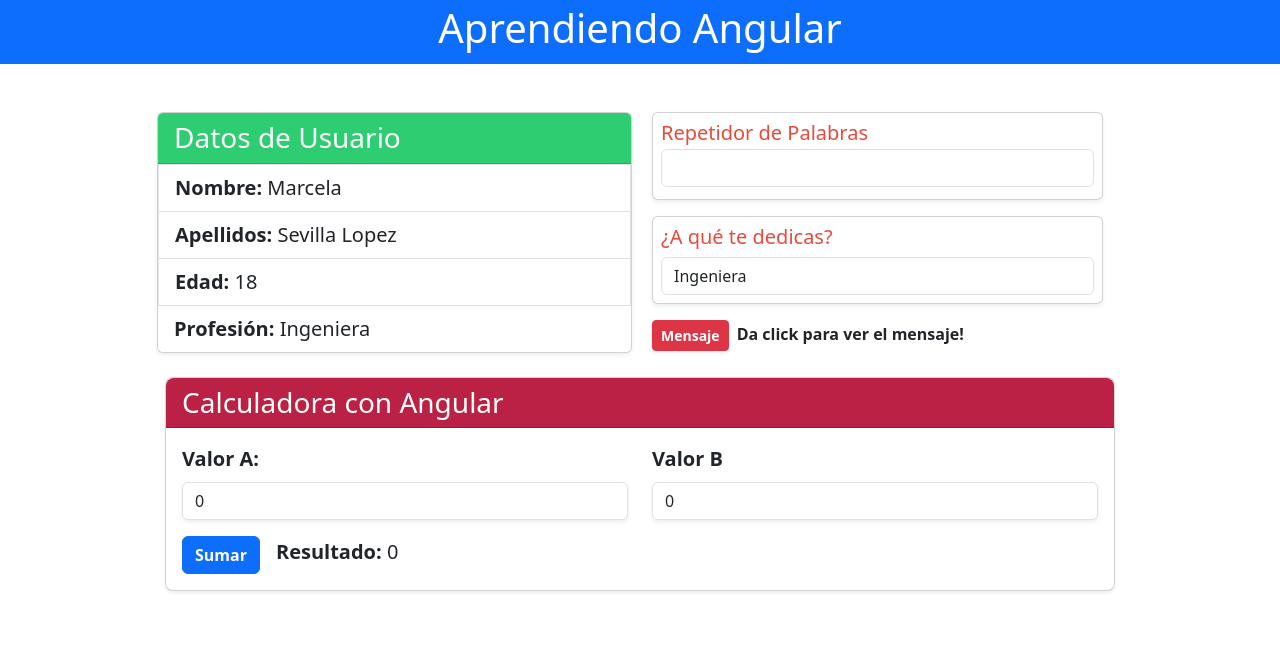
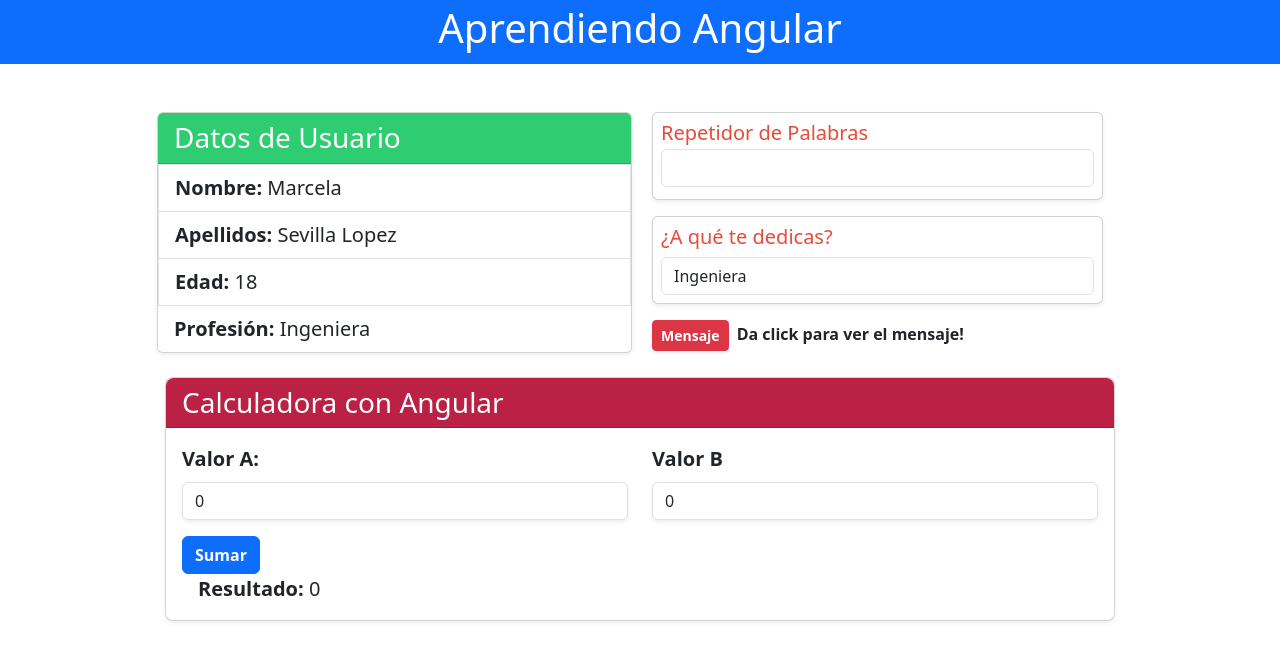
Before and after one commit to Marcela-Sevilla/Angular-App, an Angular app: page / in a window 1280 px wide. Shown: the top 660 px of the page. Built offline with nearby package versions, Linux system fonts and the light colour scheme.

Commit message:
Utilizando el decorador @OutPut para emitir el resultado desde el componente hijo(calculadora) al componente padre(personas)

```diff
--- a/src/app/calculadora/calculadora.component.html
+++ b/src/app/calculadora/calculadora.component.html
@@ -1 +1,15 @@
-<p>calculadora works!</p>
+<div class="row">
+    <div class=" col-md-6 mb-3">
+        <label for="valorA" class="form-label fs-5 fw-semibold">Valor A:</label>
+        <input [(ngModel)]="valorA" type="number" class="form-control shadow-sm" id="valorA" placeholder="Ingrese un valor númerico" required>
+      </div>
+
+      <div class=" col-md-6 mb-3">
+        <label for="valorB" class="form-label fs-5 fw-semibold">Valor B</label>
+        <input [(ngModel)]="valorB" type="number" class="form-control shadow-sm" id="valorB" placeholder="Ingrese un valor númerico" required>
+    </div>
+
+    <div>
+        <button type="submit" class="btn btn-primary fw-semibold" (click)="calcularSuma()">Sumar</button>
+    </div>
+</div>
--- a/src/app/calculadora/calculadora.component.ts
+++ b/src/app/calculadora/calculadora.component.ts
@@ -1,4 +1,4 @@
-import { Component } from '@angular/core';
+import { Component, EventEmitter, Output } from '@angular/core';
 
 @Component({
   selector: 'app-calculadora',
@@ -6,5 +6,14 @@
   styleUrls: ['./calculadora.component.css']
 })
 export class CalculadoraComponent {
+  @Output() valorTotal = new EventEmitter<number>();
+
+  valorA: number = 0;
+  valorB: number = 0;
+
+  calcularSuma(){
+    let total = this.valorA + this.valorB;
+    this.valorTotal.emit(total);
+  }
 
 }
--- a/src/app/personas/personas.component.html
+++ b/src/app/personas/personas.component.html
@@ -57,18 +57,9 @@
 
         <div class="row">
 
-          <div class=" col-md-6 mb-3">
-            <label for="valorA" class="form-label fs-5 fw-semibold">Valor A:</label>
-            <input [(ngModel)]="valorA" type="number" class="form-control shadow-sm" id="valorA" placeholder="Ingrese un valor númerico" required>
-          </div>
-
-          <div class=" col-md-6 mb-3">
-            <label for="valorB" class="form-label fs-5 fw-semibold">Valor B</label>
-            <input [(ngModel)]="valorB" type="number" class="form-control shadow-sm" id="valorB" placeholder="Ingrese un valor númerico" required>
-          </div>
+          <app-calculadora (valorTotal)="sumaTotal($event)"></app-calculadora>
 
           <div>
-            <button type="submit" class="btn btn-primary fw-semibold" (click)="calcularSuma()">Sumar</button>
             <app-resultado [total]="total"></app-resultado>
           </div>
 
--- a/src/app/personas/personas.component.ts
+++ b/src/app/personas/personas.component.ts
@@ -10,18 +10,16 @@
     deshabilitar: boolean = false;
     mensaje: string = '';
     titulo: string = 'Ingeniera';
-    total: number = 0;
-    valorA: number = 0;
-    valorB: number = 0;
     mostrar: boolean = false;
+    total: number =0;
 
     mostrarMensaje(){
         this.mostrar = true;
         this.mensaje = 'Bienvenido a mi primera App en Angular.';
     };
 
-    calcularSuma():void{
-        this.total = this.valorA + this.valorB;
+    sumaTotal(totalSuma:number){
+        this.total = totalSuma;
     }
 
 }
```
